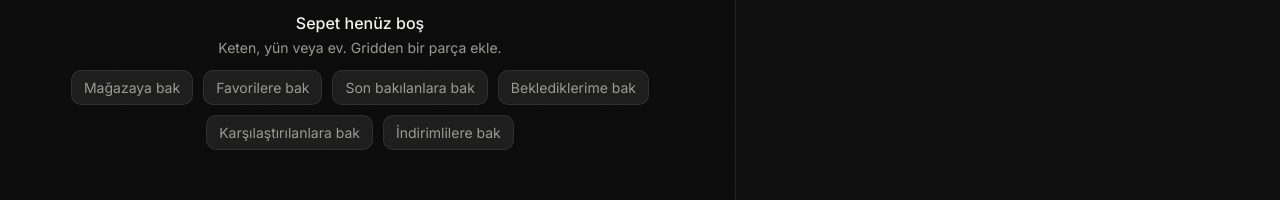
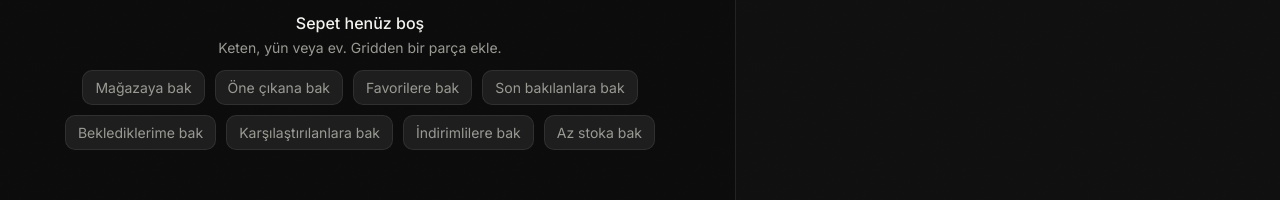
Before and after one commit to mattiasadem/qante-commerce, a Next.js app in the folder web/: page /sepet in a window 1280 px wide. Shown: the part 226-426 px from the top of the page. Built offline with nearby package versions, Linux system fonts and the light colour scheme.

Commit message:
feat(home): Öne çıkan page+empty+cart shortcuts (?feat=1)

```diff
--- a/web/app/page.tsx
+++ b/web/app/page.tsx
@@ -21,12 +21,13 @@ export default async function HomePage({
     stock?: string;
     sale?: string;
     low?: string;
+    feat?: string;
     recent?: string;
     watch?: string;
     cmp?: string;
   }>;
 }) {
-  const { q, cat, fav, sort, stock, sale, low, recent, watch, cmp } = await searchParams;
+  const { q, cat, fav, sort, stock, sale, low, feat, recent, watch, cmp } = await searchParams;
   const products = filterCatalog(q, cat);
   const initialFav = truthy(fav);
   const initialWatch = truthy(watch) && !initialFav;
@@ -49,6 +50,7 @@ export default async function HomePage({
         initialStock={truthy(stock)}
         initialSale={truthy(sale)}
         initialLow={truthy(low)}
+        initialFeat={truthy(feat)}
         initialRecent={initialRecent}
         initialWatch={initialWatch}
         initialCompare={initialCompare}
--- a/web/components/ui-cart-page-view.tsx
+++ b/web/components/ui-cart-page-view.tsx
@@ -66,11 +66,13 @@ export function CartPageView() {
           <p>Keten, yün veya ev. Gridden bir parça ekle.</p>
           <p style={{ marginTop: 14, display: "flex", gap: 10, flexWrap: "wrap", justifyContent: "center" }}>
             <Link className="btn" href="/">Mağazaya bak</Link>
+            <Link className="btn" href="/?feat=1" data-cta="empty-to-feat">Öne çıkana bak</Link>
             <Link className="btn" href="/?fav=1" data-cta="empty-to-favorites">Favorilere bak</Link>
             <Link className="btn" href="/?recent=1" data-cta="empty-to-recent">Son bakılanlara bak</Link>
             <Link className="btn" href="/?watch=1" data-cta="empty-to-watch">Beklediklerime bak</Link>
             <Link className="btn" href="/?cmp=1" data-cta="empty-to-compare">Karşılaştırılanlara bak</Link>
             <Link className="btn" href="/?sale=1" data-cta="empty-to-sale">İndirimlilere bak</Link>
+            <Link className="btn" href="/?low=1" data-cta="empty-to-low">Az stoka bak</Link>
           </p>
         </div>
       ) : (
--- a/web/components/ui-empty-bag.tsx
+++ b/web/components/ui-empty-bag.tsx
@@ -8,6 +8,9 @@ export function EmptyBag({ onClose }: { onClose?: () => void }) {
       <h3>Sepet henüz boş</h3>
       <p>Keten, yün veya ev. Gridden bir parça ekle.</p>
       <div style={{ marginTop: 14, display: "flex", gap: 10, flexWrap: "wrap", justifyContent: "center" }}>
+        <Link className="btn" href="/?feat=1" data-cta="empty-to-feat" onClick={() => onClose?.()}>
+          Öne çıkana bak
+        </Link>
         <Link className="btn" href="/?fav=1" data-cta="empty-to-favorites" onClick={() => onClose?.()}>
           Favorilere bak
         </Link>
```
